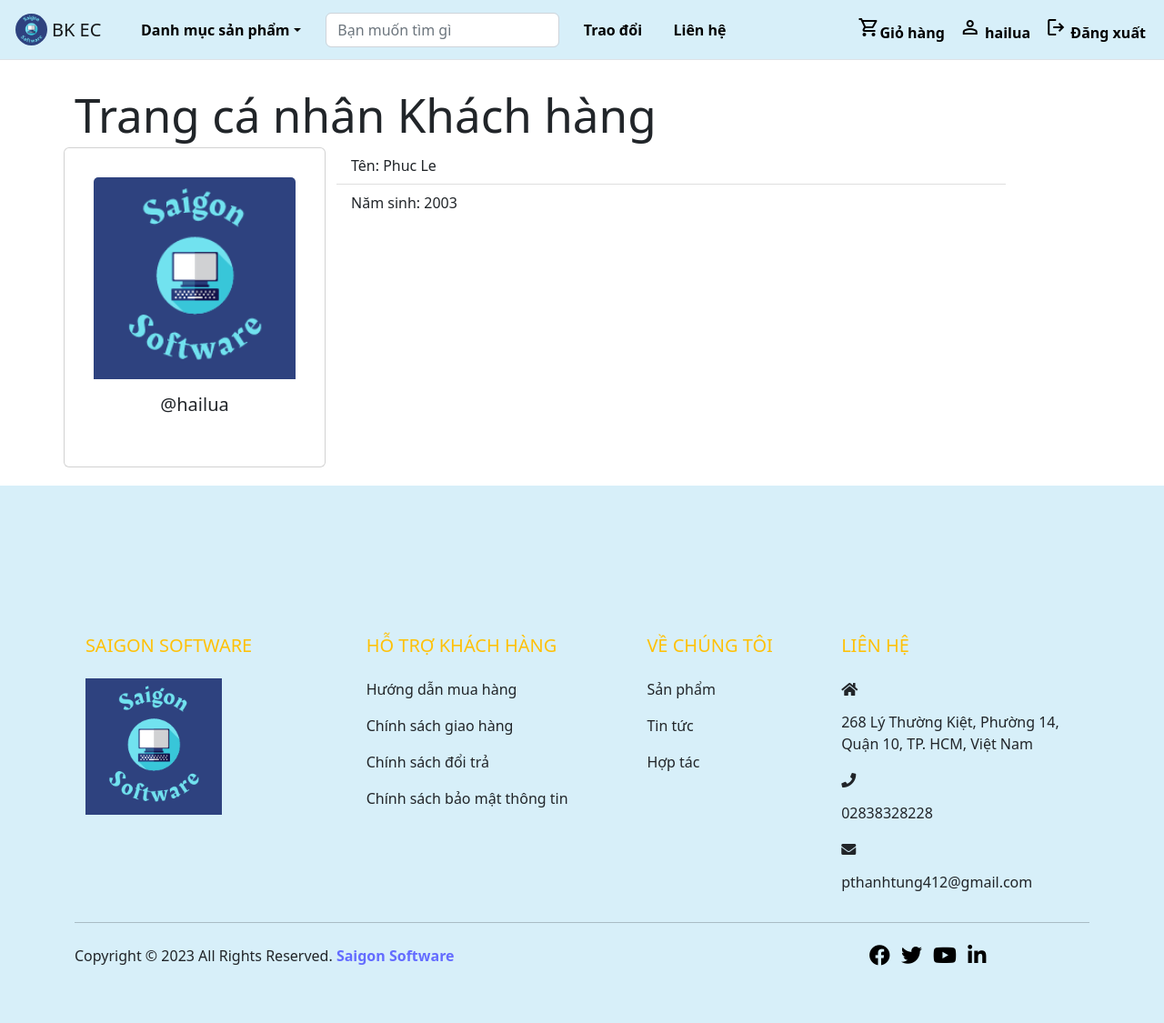
After one commit to PhucLe03/SaiGon-Software, a PHP site: page /profile in a window 1280 px wide. The commit adds this page. Shown: the whole page at 91% size. Run offline with PHP 8.4, Linux system fonts and the light colour scheme; a user stored in the database is signed in; data that the repository does not hold is empty; some libraries are stand-ins or nearby versions.

Commit message:
Add profile page

```diff
--- a/assets/css/slider.css
+++ b/assets/css/slider.css
@@ -16,7 +16,7 @@
 }
 
 #wrapper{
-    height: 60vh ;
+    height: 25rem ;
 
     display: flex;
     border-radius: 10px;
--- a/assets/global/global_nav.php
+++ b/assets/global/global_nav.php
@@ -57,7 +57,7 @@ if (!isset($_SESSION)) {
                   <span class="material-symbols-outlined"> shopping_cart </span>Giỏ hàng</a>
               </li>
               <li class="phuc_nav">
-                <a class="nav-link" href="/cart">
+                <a class="nav-link" href="/profile">
                   <span class="material-symbols-outlined"> person </span>
                   <?= $_SESSION['username'] ?></a>
               </li>
--- a/cart/index.php
+++ b/cart/index.php
@@ -26,6 +26,7 @@
         }
         ?>
     </div>
+    <?php include "../footer.php";?>
 </body>
 
 </html>
--- a/categories/pc.php
+++ b/categories/pc.php
@@ -127,7 +127,7 @@ $price = 2000000;
         <div class="container"></div>
 
     </div>
-    </div>
+    <?php include "../footer.php";?>
 
 </body>
 
--- a/categories/tainghe.php
+++ b/categories/tainghe.php
@@ -68,7 +68,7 @@ $price = 1000000;
         <div class="container"></div>
 
     </div>
-    </div>
+    <?php include "../footer.php";?>
 
 </body>
 
--- a/exchange/index.php
+++ b/exchange/index.php
@@ -40,6 +40,7 @@
             </div>
         </form>
     </div>
+    <?php include "../footer.php";?>
 </body>
 
 </html>
--- /dev/null
+++ b/footer.php
@@ -0,0 +1,60 @@
+<footer class="pt-5 pb-4">
+    <div class="container text-md-left">
+      <div class="row  text-md-left">
+        <div class="col-md-3 col-lg-3 col-xl-3 mx-auto mt-3">
+          <h5 class="text-uppercase mb-4 font-weight-bold text-warning">Saigon Software</h5>
+          <img src="../../assets/images/logo.png" alt="this is logo" height="150" width="150">
+        </div>
+        <div class="col-md-3 col-lg-3 col-xl-3 mx-auto mt-3">
+          <h5 class="text-uppercase mb-4 font-weight-bold text-warning">HỖ TRỢ KHÁCH HÀNG</h5>
+          <p>Hướng dẫn mua hàng</p>
+          <p>Chính sách giao hàng</p>
+          <p>Chính sách đổi trả</p>
+          <p>Chính sách bảo mật thông tin</p>
+        </div>
+        <div class="col-md-2 col-lg-2 col-xl-2 mx-auto mt-3">
+          <h5 class="text-uppercase mb-4 font-weight-bold text-warning">VỀ CHÚNG TÔI</h5>
+          <p>Sản phẩm</p>
+          <p>Tin tức</p>
+          <p>Hợp tác</p>
+        </div>
+        <div class="col-md-4 col-lg-4 col-xl-3 mx-auto mt-3">
+          <h5 class="text-uppercase mb-4 font-weight-bold text-warning">LIÊN HỆ</h5>
+          <p class="fas fa-home"></p><p class=" mr-3"> 268 Lý Thường Kiệt, Phường 14, Quận 10, TP. HCM, Việt Nam</p>
+          <p class="fas fa-phone "></p><p class="mr-3"> 02838328228</p>
+          <p class="fas fa-envelope"></p><p class="mr-3"> pthanhtung412@gmail.com</p>
+        </div>
+      </div>
+      <hr class="mb-4">
+      <div class="row align-content-center">
+        <div class="col-md-7 col-lg-8">
+          <p> Copyright &copy; 2023 All Rights Reserved. <a href="/"><strong>Saigon Software</strong></a> </p>
+        </div>
+        <div class="col-md-5 col-lg-4">
+          <div class="text-center text-md-right">
+            <ul class="list-unstyled list-inline">
+              <li class=" list-inline-item">
+                <a href="#"><i class=" fab fa-facebook text-black" style="font-size: 23px;"></i></a>
+              </li>
+              <li class=" list-inline-item">
+                <a href="#"><i class=" fab fa-twitter text-black" style="font-size: 23px;"></i></a>
+              </li>
+              <li class=" list-inline-item">
+                <a href="#"><i class=" fab fa-youtube text-black" style="font-size: 23px;"></i></a>
+              </li>
+              <li class=" list-inline-item">
+                <a href="#"><i class=" fab fa-linkedin-in text-black" style="font-size: 23px;"></i></a>
+              </li>
+            </ul>
+          </div>
+        </div>
+      </div>
+    </div>
+  </footer>
+
+  <style>
+footer{
+  width: 100%;
+  background-color: #d7eff9;
+}
+</style>
--- a/product/detail.php
+++ b/product/detail.php
@@ -86,6 +86,7 @@ $product['description'] = "Tai nghe xịn";
             <p><?php echo $product['description']; ?></p>
         </div>
     </div> -->
+    <?php include "../footer.php";?>
 </body>
 
 </html>
--- /dev/null
+++ b/profile/index.php
@@ -0,0 +1,54 @@
+<?php
+if (!isset($_SESSION)) {
+    session_start();
+}
+if (isset($_SESSION['username'])) {
+    $user['username'] = $_SESSION['username'];
+    $user['fname'] = "Phuc";
+    $user['lname'] = "Le";
+    $user['byear'] = 2003;
+}
+?>
+
+<!DOCTYPE html>
+<html lang="en">
+
+<head>
+    <meta charset="UTF-8">
+    <meta name="viewport" content="width=device-width, initial-scale=1.0">
+    <title>
+        <?php
+        $title = "BKEC - Trang cá nhân";
+        include "../header.php";
+        ?>
+    </title>
+    <?php include "../assets/global/global_css.php" ?>
+</head>
+
+<body>
+    <?php
+    include "../assets/global/global_nav.php";
+    ?>
+    <div class="container mt-5">
+        <h1>Trang cá nhân Khách hàng</h1>
+        <div class="row">
+            <div class="col-4 card" style="width: 18rem;">
+                <!-- <img src="../img/student-<?= $student['gender'] ?>.png" class="card-img-top" alt="..."> -->
+                <img src="../assets/images/logo.png" class="card-img-top" alt="...">
+                <div class="card-body">
+                    <h5 class="card-title text-center">@<?= $user['username'] ?></h5>
+                </div>
+            </div>
+            <div class="col-8">
+                <ul class="list-group list-group-flush">
+                    <li class="list-group-item">Tên: <?= $user['fname']." ".$user['lname'] ?></li>
+                    <li class="list-group-item">Năm sinh: <?= $user['byear'] ?></li>
+                </ul>
+            </div>
+
+        </div>
+    </div>
+    <?php include "../footer.php"; ?>
+</body>
+
+</html>
```
Also changed, not shown: admin/index.php (added, +54 -0 lines), index.php (+11 -6 lines), login/index.php (+11 -15 lines).
